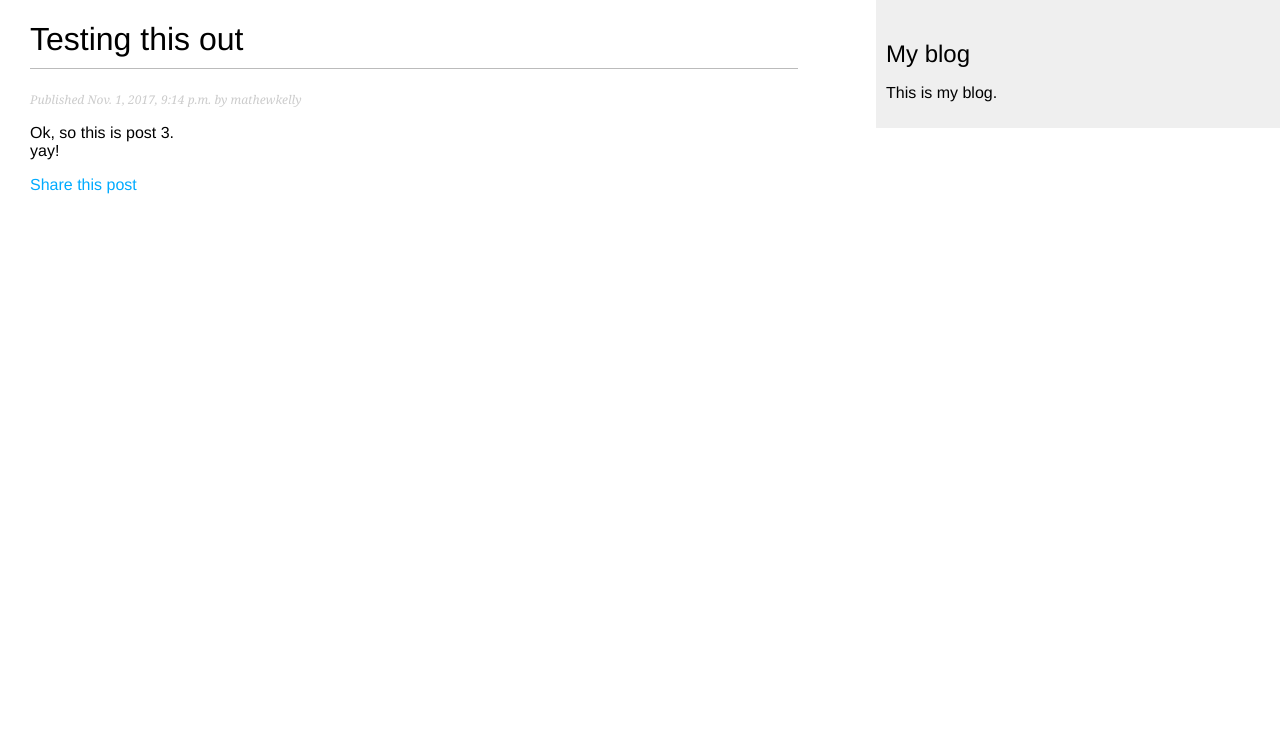
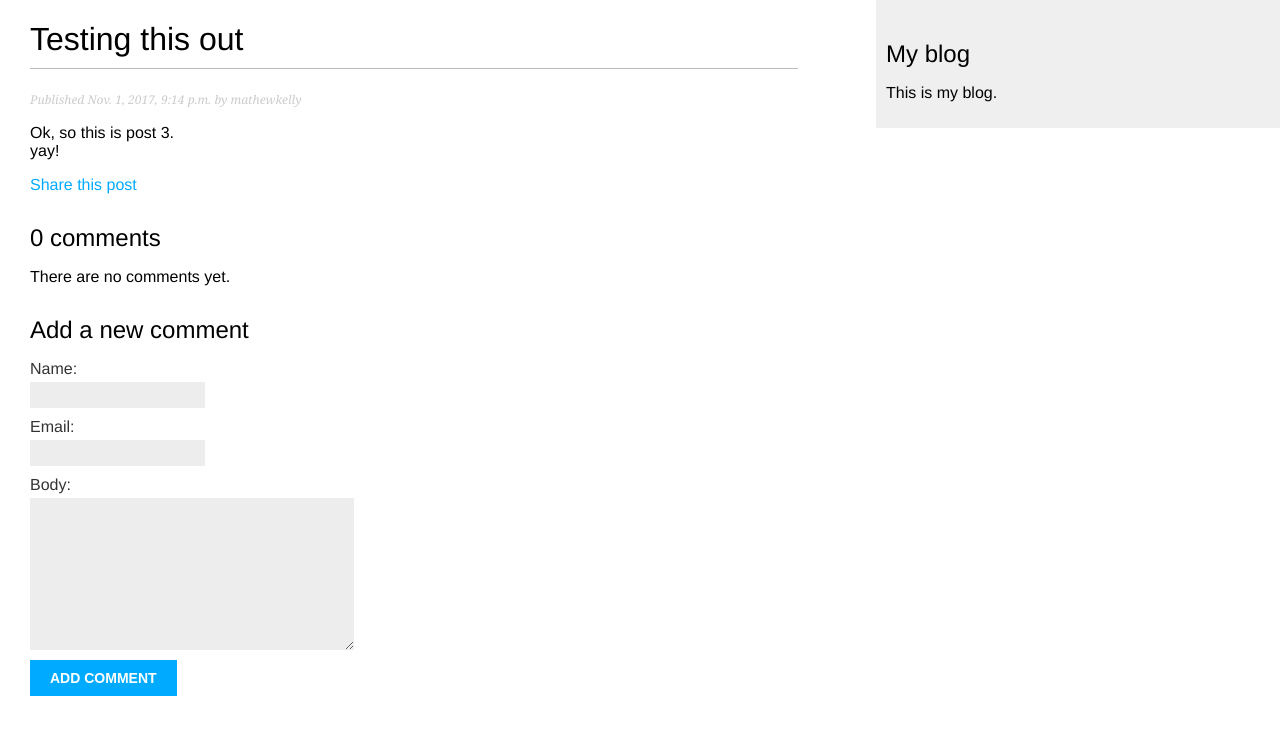
Before and after one commit to mjtk-ktjm/django-blog-1, a Django app: a page that uses blog/templates/blog/post/detail.html in a window 1280 px wide. Shown: the top 735 px of the page. Run offline with Django 3.2, Linux system fonts and the light colour scheme; data comes from the database, SQL or seed files in the repository; both versions use the stored data as it was after the commit.

Commit message:
Add comments to blog posts.

```diff
--- a/blog/forms.py
+++ b/blog/forms.py
@@ -1,7 +1,14 @@
 from django import forms
+from .models import Comment
 
 class EmailPostForm(forms.Form):
   name = forms.CharField(max_length=25)
   email = forms.EmailField()
   to = forms.EmailField()
   comments = forms.CharField(required=False, widget=forms.Textarea)
+
+
+class CommentForm(forms.ModelForm):
+  class Meta:
+    model = Comment
+    fields = ('name', 'email', 'body')
--- a/blog/models.py
+++ b/blog/models.py
@@ -38,3 +38,19 @@ class Post(models.Model):
                                             self.publish.strftime('%m'),
                                             self.publish.strftime('%d'),
                                             self.slug])
+
+
+class Comment(models.Model):
+  post = models.ForeignKey(Post, related_name='comments')
+  name = models.CharField(max_length=80)
+  email = models.EmailField()
+  body = models.TextField()
+  created = models.DateTimeField(auto_now_add=True)
+  updated = models.DateTimeField(auto_now=True)
+  active = models.BooleanField(default=True)
+
+  class Meta:
+    ordering = ('created',)
+
+  def __str__(self):
+    return 'Comment by {} on {}'.format(self.name, self.post)
--- a/blog/templates/blog/post/detail.html
+++ b/blog/templates/blog/post/detail.html
@@ -7,4 +7,29 @@
   <p class="date">Published {{ post.publish }} by {{ post.author }}</p>
   {{ post.body|linebreaks }}
   <p><a href="{% url "blog:post_share" post.id %}">Share this post</a></p>
+
+  {% with comments.count as ct_comments %}
+    <h2>{{ ct_comments }} comment{{ ct_comments|pluralize }}</h2>
+  {% endwith %}
+
+  {% for comment in comments %}
+    <div class="comment">
+      <p class="info">Comment {{ forloop.counter }} by {{ comment.name }} {{comment.created }}</p>
+      {{ comment.body|linebreaks }}
+    </div>
+  {% empty %}
+    <p>There are no comments yet.</p>
+  {% endfor %}
+
+  {% if new_comment %}
+    <h2>Your comment has been added.</h2>
+  {% else %}
+    <h2>Add a new comment</h2>
+    <form action="." method="post">
+      {{ comment_form.as_p }}
+      {% csrf_token %}
+      <p><input type="submit" value="Add comment"></p>
+    </form>
+  {% endif %}
+
 {% endblock %}
--- a/blog/views.py
+++ b/blog/views.py
@@ -2,8 +2,8 @@
 from django.shortcuts import render, get_object_or_404
 # from django.core.paginator import Paginator, EmptyPage, PageNotAnInteger
 from django.views.generic import ListView
-from .models import Post #
-from .forms import EmailPostForm
+from .models import Post, Comment
+from .forms import EmailPostForm, CommentForm
 from django.core.mail import send_mail
 import os
 
@@ -32,14 +32,28 @@ class PostListView(ListView):
   paginate_by = 3
   template_name = 'blog/post/list.html' # blog/post_list.html
 
-
 def post_detail(request, year, month, day, post):
   post = get_object_or_404(Post, slug=post,
                             status='published',
                             publish__year=year,
                             publish__month=month,
                             publish__day=day)
-  return render(request, 'blog/post/detail.html', {'post': post})
+
+  comments = post.comments.filter(active=True)
+
+  if request.method=='POST':
+    comment_form = CommentForm(data=request.POST)
+
+    if comment_form.is_valid():
+      new_comment = comment_form.save(commit=False)
+      new_comment.post = post
+      new_comment.save()
+  else:
+    comment_form = CommentForm()
+
+  render_dict = {'post': post, 'comments': comments, 'comment_form': comment_form}
+
+  return render(request, 'blog/post/detail.html', render_dict)
 
 def post_share(request, post_id):
   post = get_object_or_404(Post, id=post_id, status='published')
```
Also changed, not shown: blog/admin.py (+9 -1 lines), db.sqlite3, 1 other file.
